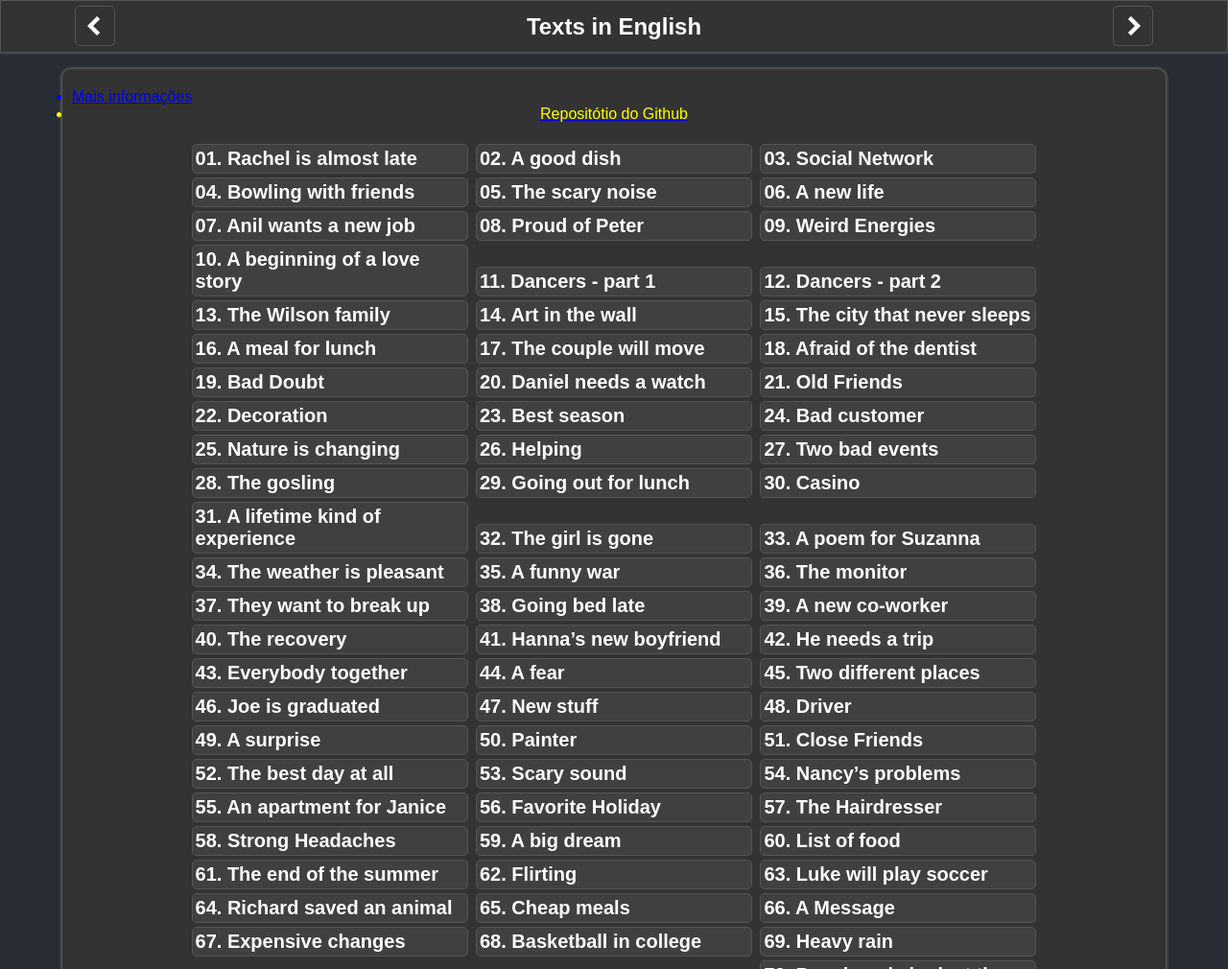
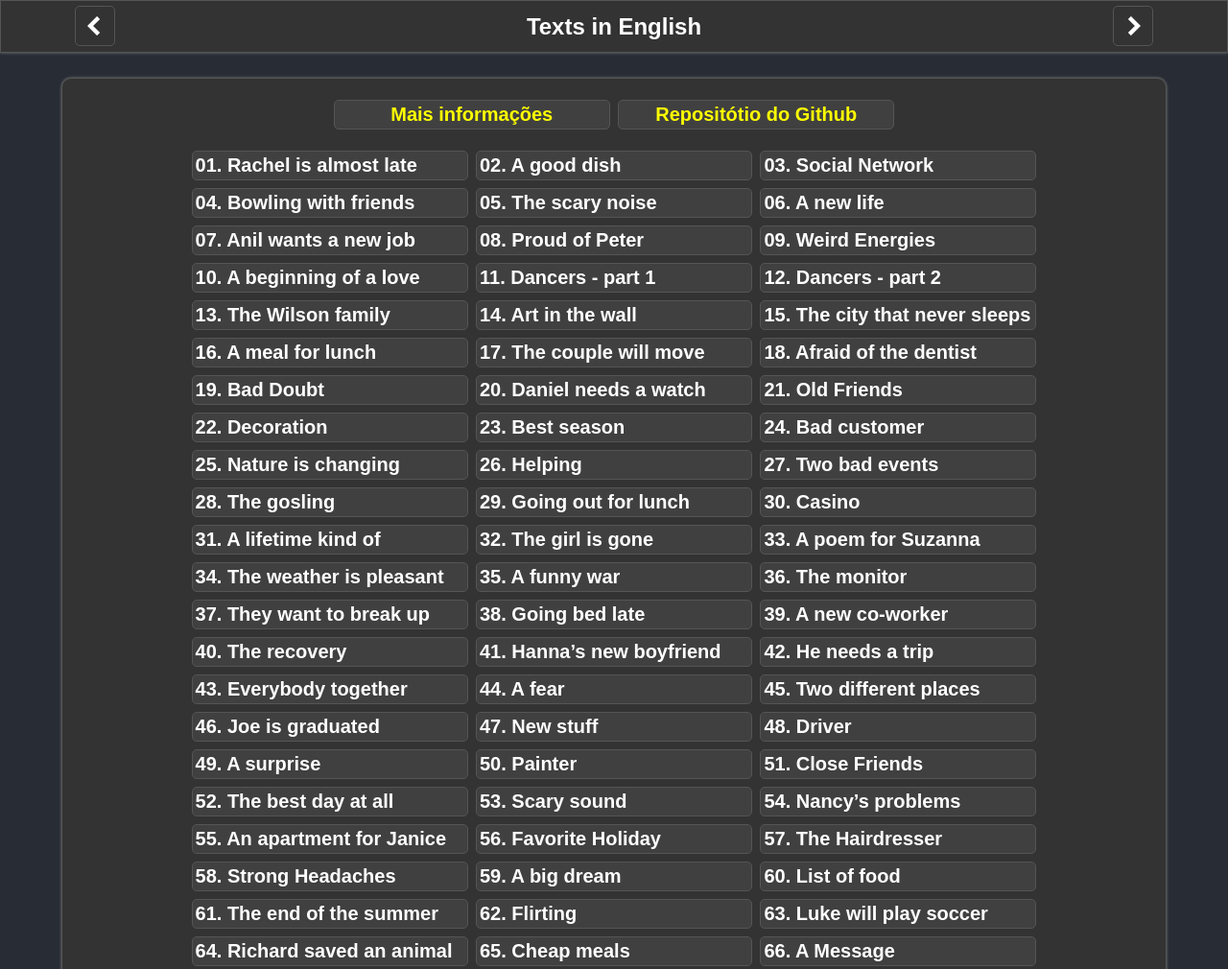
Before and after one commit to JonasJF360/texts-in-english, a plain HTML site: page index.html in a window 1280 px wide. Shown: the top 1010 px of the page at 96% size. Drawn offline with Linux system fonts and the light colour scheme.

Commit message:
Add files via upload

```diff
--- a/css/style.css
+++ b/css/style.css
@@ -14,8 +14,7 @@ body{
 div#pagina{
 	width: 90%;
 	padding: 1px;
-	margin-left: auto;
-	margin-right: auto;
+	margin: 0 auto 10px auto;
 }
 div.texto{
 	background: #333;
@@ -57,7 +56,7 @@ span{
 div#menu{
 	background: #333;
 	height: 53px;
-	margin: 0 0 10px 0;
+	margin: 0 0 20px 0;
 	border: 1px solid #555;
 	box-shadow: 0 0 3px rgba(200 ,200 ,200 ,.5);
 }
@@ -191,17 +190,43 @@ ul.historias li{
 	border: 1px solid #555;
 	border-radius: 5px;
 	width: 280px;
-	/*height: 60px;*/
+	height: 23px;
+    overflow: hidden;
 }
+
 ul.historias li:hover{
 	color: black;
 	background-color: #DDD;
 }
-li#info{
+
+ul.info{
+	text-align: center;
+    margin-bottom: 14px;
+}
+ul.info li{
+	display: inline-block;
+}
+ul.info li{
+	background: #404040;
+	text-align: left;
+	color: white;
+	padding: 3px;
+	font-family: Calibria, Arial, Calibria;
+	font-weight: bolder;
+	font-size: 15pt;
+	margin: 2px;
+	border: 1px solid #555;
+	border-radius: 5px;
+	width: 280px;
+	height: 23px;
+    overflow: hidden;
+}
+
+ul.info li{
 	color: yellow;
 	text-align: center;
-	margin-bottom: 20px
 }
-li#info:hover{
+ul.info li:hover{
 	color: black;
+    background-color: #DDD;
 }
```
